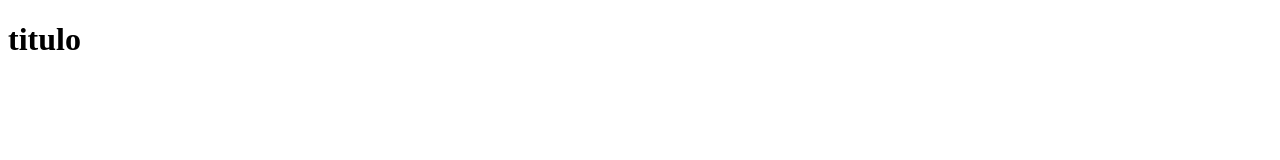
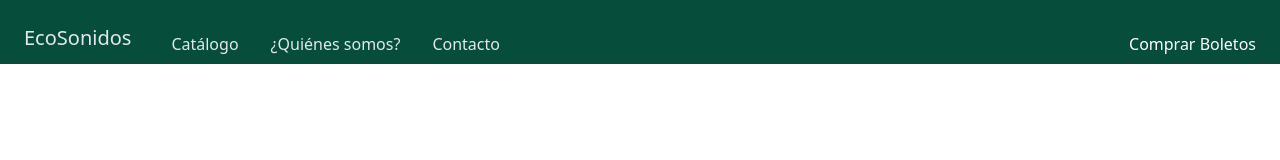
Before and after one commit to OrlayMolina/Ucamp-Landing-de-negocio, a plain HTML site: page index.html in a window 1280 px wide. Drawn offline with nearby package versions, Linux system fonts and the light colour scheme.

Commit message:
Se agregar header al proyecto

```diff
--- a/index.html
+++ b/index.html
@@ -3,9 +3,50 @@
 <head>
     <meta charset="UTF-8">
     <meta name="viewport" content="width=device-width, initial-scale=1.0">
+    <script src="https://cdn.tailwindcss.com"></script>
     <title>Festival de Música - EcoSonidos</title>
 </head>
 <body>
-    <h1>titulo</h1>
+    <header class="relative">
+        <div class="bg-emerald-900 pt-6">
+            <nav class="relative max-w-7xl mx-auto flex items-center justify-between px-4 sm:px-6" aria-label="Global">
+
+                <div class="flex items-center flex-1">
+
+                    <div class="flex items-center justify-between w-full md:w-auto">
+                        <a href="#">
+                            <span class="sr-only">Workflow</span>
+                            <h1 class="h-8 w-auto sm:h-10 text-xl text-slate-200">EcoSonidos</h1>
+                        </a>
+
+                        <div class="-mr-2 flex items-center md:hidden">
+                            <button type="button" class="bg-gray-900 rounded-md p-2 inline-flex items-center justify-center text-gray-400 hover:bg-gray-800 focus:outline-none focus:ring-2 focus-ring-inset focus:ring-white" aria-expanded="false">
+                              <span class="sr-only">Open main menu</span>
+                              <!-- Heroicon name: outline/menu -->
+                              <svg class="h-6 w-6" xmlns="http://www.w3.org/2000/svg" fill="none" viewBox="0 0 24 24" stroke="currentColor" aria-hidden="true">
+                                <path stroke-linecap="round" stroke-linejoin="round" stroke-width="2" d="M4 6h16M4 12h16M4 18h16"></path>
+                              </svg>
+                            </button>
+                          </div>
+                    </div>
+
+                    <div class="hidden space-x-8 md:flex md:ml-10 text-slate-200">
+                        <a href="#" class="text-base font-medium hover:text-gray-300">Catálogo</a>
+
+                        <a href="#" class="text-base font-medium hover:text-gray-300">¿Quiénes somos?</a>
+
+                        <a href="#" class="text-base font-medium hover:text-gray-300">Contacto</a>
+
+                      </div>
+
+                </div>
+
+                <div class="hidden md:flex md:items-center md:space-x-6">
+                    <a href="#" class="text-base font-medium text-white hiver:text-emerald-300">Comprar Boletos</a>
+                </div>
+
+            </nav>
+        </div>
+    </header>
 </body>
 </html>
```
